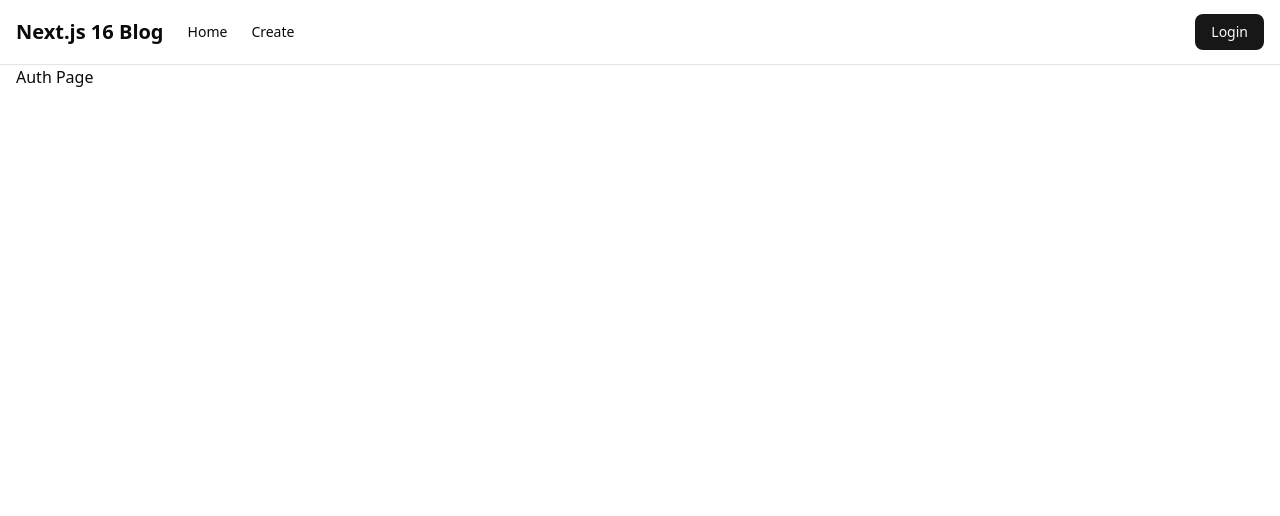
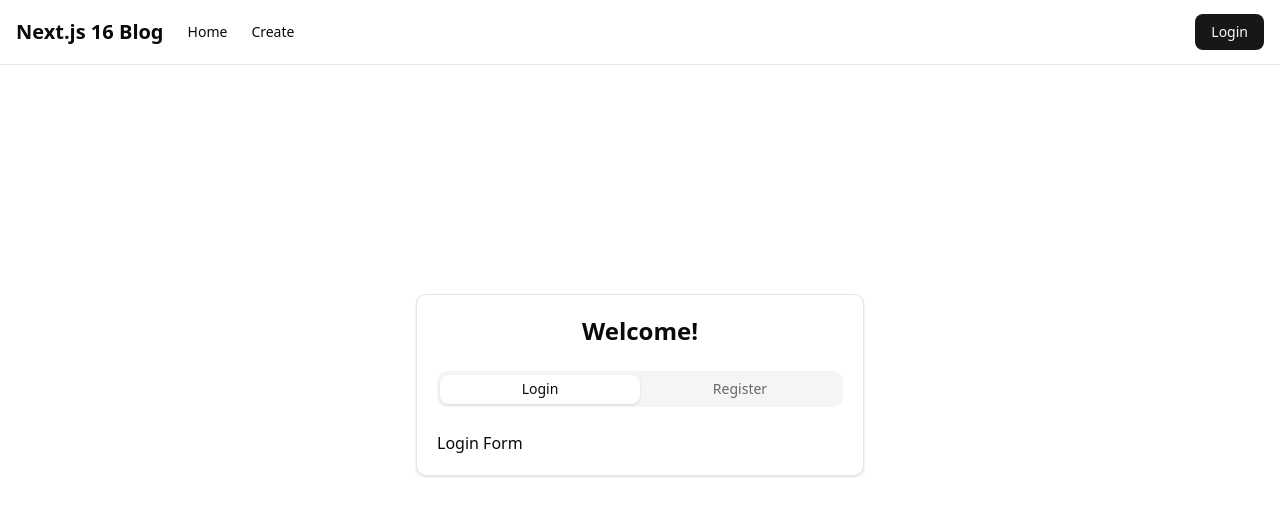
Before and after one commit to dndmein-rgb/Blog-app, a Next.js app: page /auth in a window 1280 px wide. Shown: the top 516 px of the page. Built offline with nearby package versions, Linux system fonts and the light colour scheme.

Commit message:
feat: implement auth layout with tabbed login/register interface

```diff
--- a/src/app/auth/page.tsx
+++ b/src/app/auth/page.tsx
@@ -1,7 +1,8 @@
+import AuthLayout from "@/components/auth/auth-layout";
 
 function AuthPage() {
     return (
-        <div className="">Auth Page</div>
+        <AuthLayout />
      );
 }
 
--- /dev/null
+++ b/src/components/auth/auth-layout.tsx
@@ -0,0 +1,35 @@
+"use client"
+
+import { useState } from "react";
+import { Tabs, TabsContent, TabsList, TabsTrigger } from "../ui/tabs";
+import LoginForm from "./login-form";
+import RegisterForm from "./register-form";
+
+function AuthLayout() {
+    const [activeTab,setActiveTab]=useState('login')
+    return (
+    <div className=" flex justify-center items-center min-h-[80vh]">
+        <div className="w-full max-w-md p-5 bg-card rounded-lg shadow-sm border">
+            <h1 className="text-2xl text-center  mb-6  font-bold">Welcome!</h1>
+            <Tabs value={activeTab} onValueChange={setActiveTab} className="w-full" >
+            <TabsList className="grid grid-cols-2 mb-4 w-full">
+                <TabsTrigger value="login">
+                Login
+                </TabsTrigger>
+                <TabsTrigger value="register">
+                Register
+                </TabsTrigger>
+            </TabsList>
+            <TabsContent value='login'>
+                <LoginForm />
+            </TabsContent>
+            <TabsContent value='register'>
+                <RegisterForm />
+            </TabsContent>
+            </Tabs>
+        </div>
+    </div>
+);
+}
+
+export default AuthLayout;
--- a/src/components/auth/login-form.tsx
+++ b/src/components/auth/login-form.tsx
@@ -0,0 +1,7 @@
+function LoginForm() {
+    return (
+        <div className="">Login Form</div>
+     );
+}
+
+export default LoginForm;
--- /dev/null
+++ b/src/components/auth/register-form.tsx
@@ -0,0 +1,7 @@
+function RegisterForm() {
+    return (
+        <div className="">Register Form</div>
+     );
+}
+
+export default RegisterForm;
--- /dev/null
+++ b/src/components/auth/user-menu.tsx
@@ -0,0 +1,7 @@
+function UserMenu() {
+    return (
+        <div className="">User Menu</div>
+     );
+}
+
+export default UserMenu;
```
